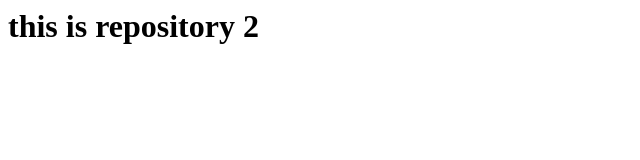
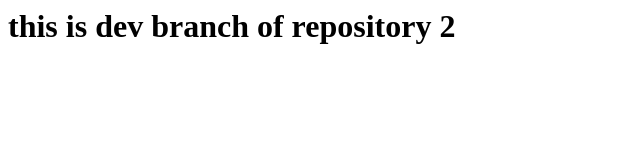
Before and after one commit to swapnil2329/repo2, a plain HTML site: page index.html in a window 1280 px wide. Shown: the whole page, without its empty margins (0-640 px from the left). Drawn offline with Linux system fonts and the light colour scheme.

Commit message:
Update index.html

```diff
--- a/index.html
+++ b/index.html
@@ -1 +1 @@
-<h1>this is repository 2 </h1>
+<h1>this is dev branch of  repository 2  </h1>
```
